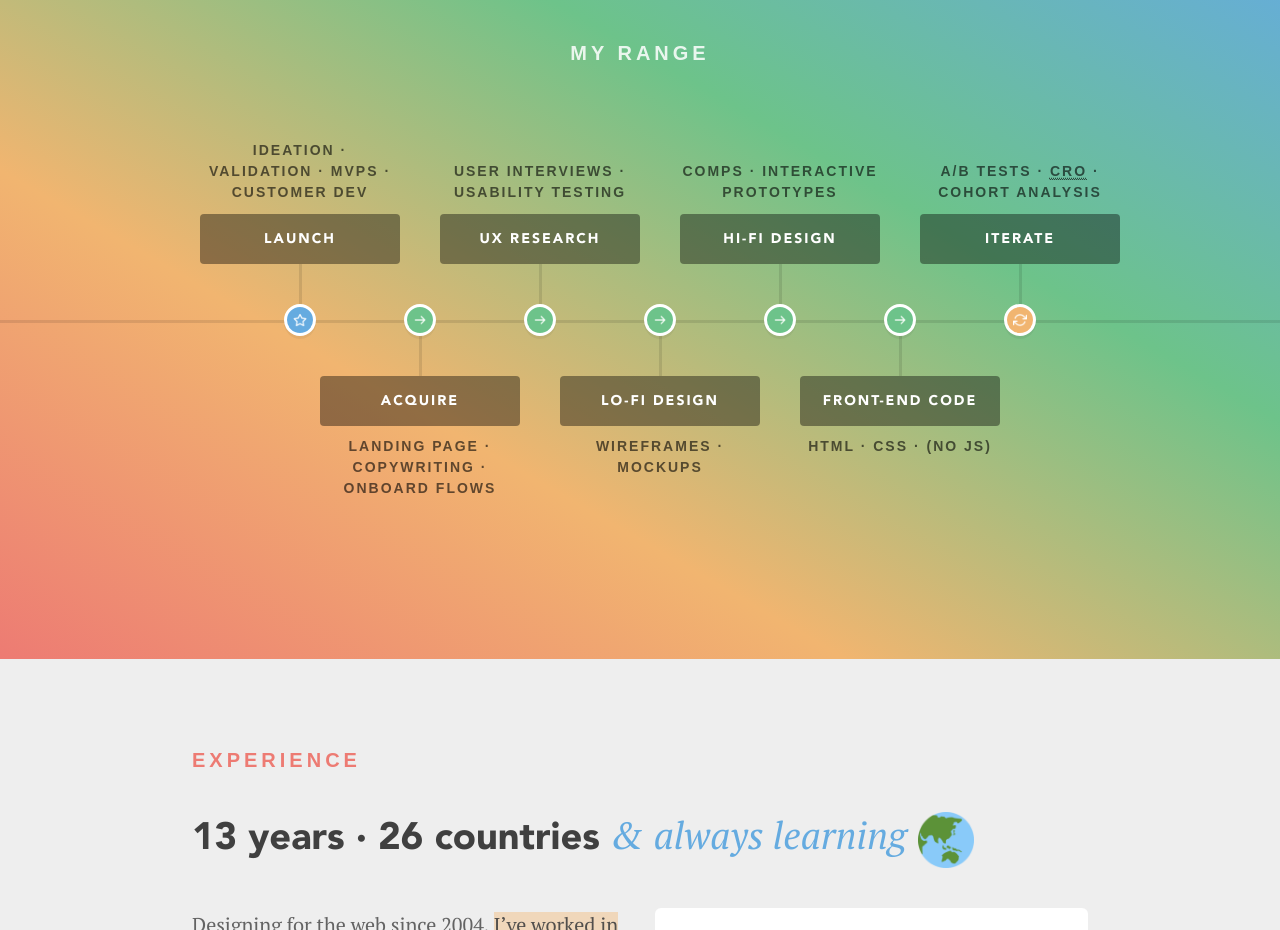
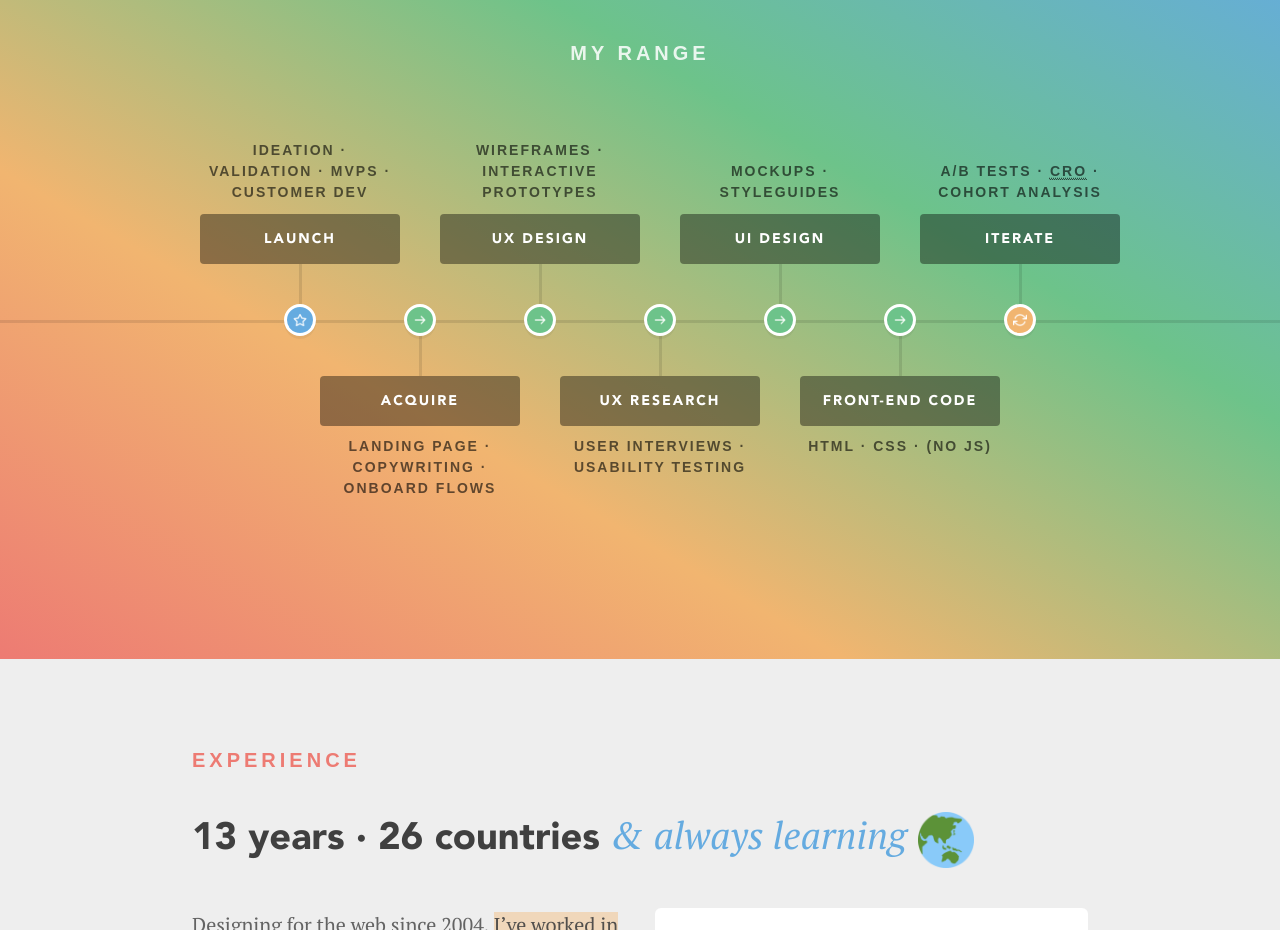
Before and after one commit to joshziman/resume, a plain HTML site: page index.htm in a window 1280 px wide. Shown: the part 1960-2890 px from the top of the page. Drawn offline with nearby package versions, Linux system fonts and the light colour scheme; a web font is replaced by a local one.

Commit message:
update range copy

```diff
--- a/index.htm
+++ b/index.htm
@@ -207,8 +207,8 @@
           </div>
           <div class="connector"></div>
           <div class="text">
-            <strong>UX Research</strong>
-            <span class="desc">User Interviews &middot; Usability Testing</span>
+            <strong>UX Design</strong>
+            <span class="desc">Wireframes &middot; Interactive Prototypes</span>
           </div>
         </li>
         <li class="odd">
@@ -217,8 +217,8 @@
           </div>
           <div class="connector"></div>
           <div class="text">
-            <strong>Lo-Fi Design</strong>
-            <span class="desc">Wireframes &middot; Mockups</span>
+            <strong>UX Research</strong>
+            <span class="desc">User Interviews &middot; Usability Testing</span>
           </div>
         </li>
         <li class="even">
@@ -227,8 +227,8 @@
           </div>
           <div class="connector"></div>
           <div class="text">
-            <strong>Hi-Fi Design</strong>
-            <span class="desc">Comps &middot; Interactive Prototypes</span>
+            <strong>UI Design</strong>
+            <span class="desc">Mockups &middot; Styleguides</span>
           </div>
         </li>
         <li class="odd">
```
